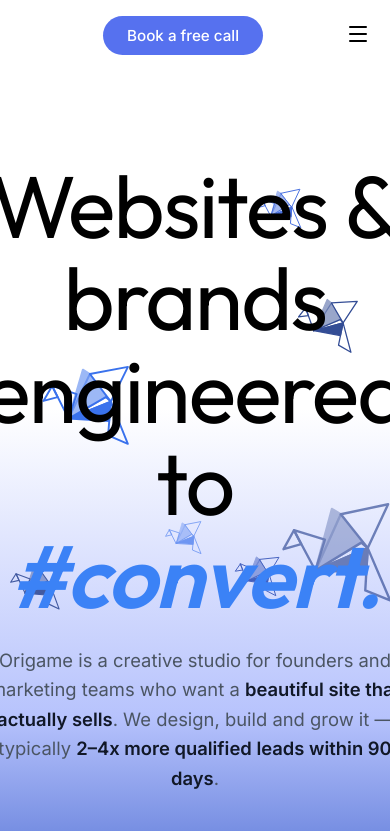
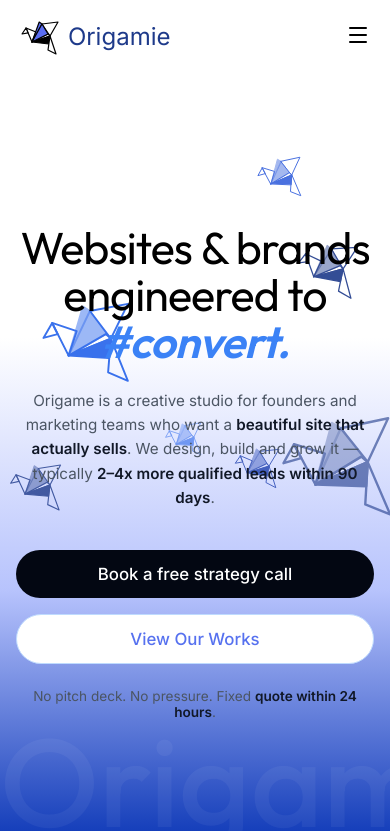
Before and after one commit to Arjun-venugopal/Origamie, a Next.js app: page / in a window 390 px wide. Shown: the top 831 px of the page. Built offline with nearby package versions, Linux system fonts and the light colour scheme.

Commit message:
create page layout styles for main application view

```diff
--- a/src/app/page.module.css
+++ b/src/app/page.module.css
@@ -843,6 +843,18 @@
     padding: 140px 32px 40px;
   }
 
+  .heroWrapper {
+    padding: 120px 32px 60px;
+  }
+
+  .mainTitle {
+    font-size: 4.5rem;
+  }
+
+  .heroBgText {
+    font-size: 25vw;
+  }
+
   .heroWhiteSection {
     padding: 48px 32px;
   }
@@ -875,11 +887,7 @@
     display: none;
   }
 
-  .navbarLeft>div:last-child {
-    display: none;
-  }
-
-  .navConnect {
+  .navButton {
     display: none;
   }
 
@@ -913,6 +921,33 @@
   .hero {
     padding: 110px 20px 32px;
     min-height: auto;
+  }
+
+  .heroWrapper {
+    padding: 100px 20px 40px;
+  }
+
+  .mainTitle {
+    font-size: 3.5rem;
+  }
+
+  .mainSubtitle {
+    font-size: 1.05rem;
+  }
+
+  .heroButtons {
+    flex-direction: column;
+    width: 100%;
+  }
+
+  .primaryBtn, .secondaryBtn {
+    width: 100%;
+    text-align: center;
+  }
+
+  .heroBgText {
+    font-size: 28vw;
+    bottom: -2vw;
   }
 
   .heroTopRow {
@@ -1200,6 +1235,23 @@
     font-size: 22vw;
   }
 
+  .heroWrapper {
+    padding: 90px 16px 30px;
+  }
+
+  .mainTitle {
+    font-size: 2.8rem;
+  }
+
+  .mainSubtitle {
+    font-size: 0.95rem;
+  }
+
+  .heroBgText {
+    font-size: 32vw;
+    bottom: 0;
+  }
+
   .heroContent h2 {
     font-size: 1.25rem;
   }
```
